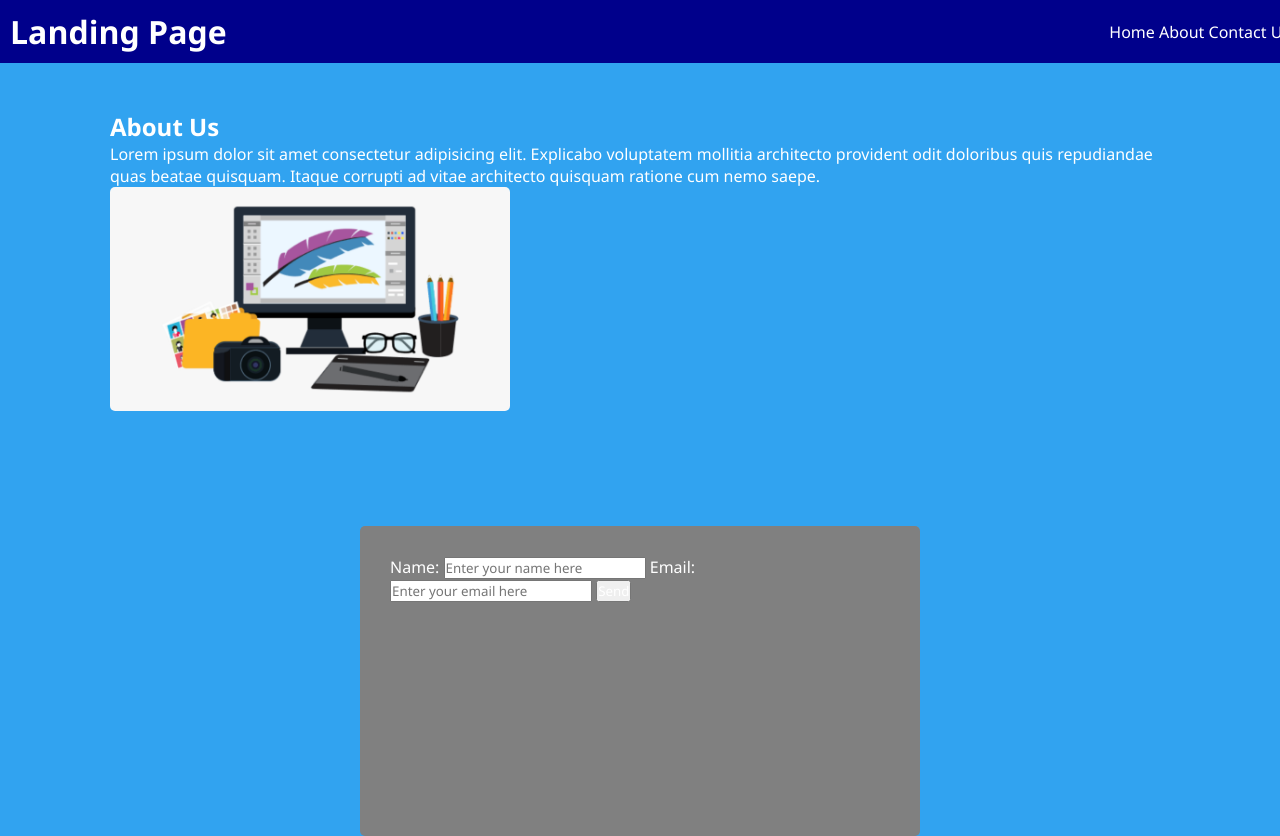
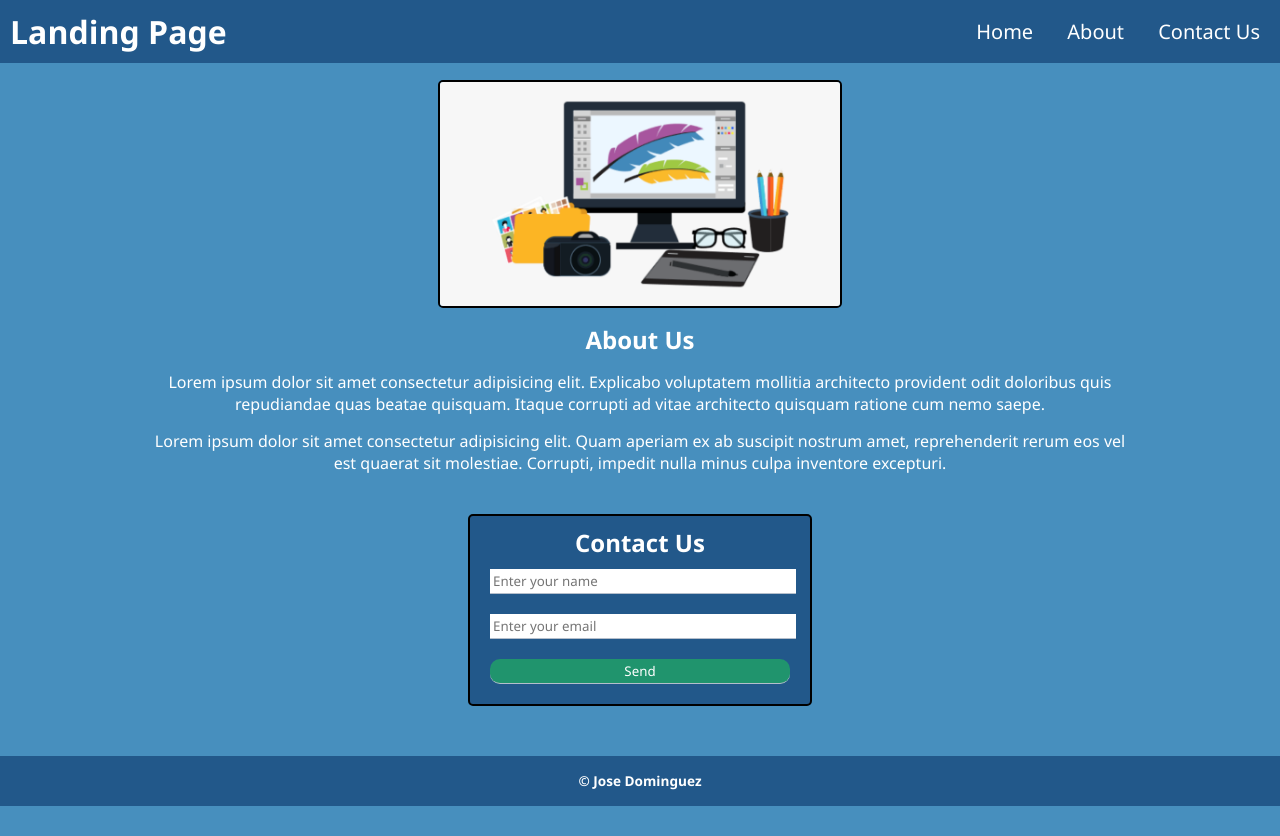
Before and after one commit to jdomindev/landing-page-project, a plain HTML site: page index.html in a window 1280 px wide. After the commit the page ends 806 px from the top, so only its background shows below. Drawn offline with Linux system fonts and the light colour scheme.

Commit message:
improved navbar spacing, lots of css padding and margin adjustments to about us and contact section. Improved contact form and added a footer.

```diff
--- a/assets/style.css
+++ b/assets/style.css
@@ -7,58 +7,114 @@
 }
 
 body {
-  background-color: rgb(49, 163, 240);
+  background-color: rgb(71, 143, 190);
 }
 
-/* Header */
+/* Header + Nav */
 
-#header {
+header {
   display: flex;
   position: fixed;
   top: 0;
   left: 0;
   justify-content: space-between;
   align-items: center;
-  background-color: darkblue;
+  background-color: rgb(34, 88, 138);
   padding: 10px;
   width: 100%;
 }
 
-#nav ul li {
+nav ul li {
   display: inline;
   text-decoration: none;
-  justify-content: space-between;
+  padding-right: 30px;
+  font-size: 1.25em;
 }
 
 nav a {
   text-decoration: none;
-  justify-content: space-between;
+}
+
+nav a:hover {
+  border-bottom: 2px solid white;
 }
 
 /* About */
 
-#about {
-  padding: 110px;
+.container {
+  text-align: center;
+  margin: 80px 150px 30px 150px;
 }
 
-#about h2 {
-  margin: 0 auto;
+.container h2 {
+  margin: 10px;
 }
 
-#about img {
+.container p {
+  margin: 15px 0;
+}
+
+.container img {
   width: 400px;
   border-radius: 5px;
+  border: 2px solid black;
 }
 
 /* Contact */
 #contact {
-  background-color: gray;
-  height: 250px;
-  width: 500px;
-  padding: 30px;
+  padding: 10px 0px 50px 0px;
+}
+
+.container-form {
+  background-color: rgb(34, 88, 138);
+  justify-content: center;
+  width: 300px;
+  padding: 10px 20px 20px 20px;
   margin: 0 auto;
   border-radius: 5px;
+  border: 2px solid black;
+}
+.container-form input {
+  border: 0;
+  border-bottom: 1px solid #b4becb;
+  width: 100%;
+  padding: 3px;
 }
 
-form {
+.container-form h2 {
+  text-align: center;
+  margin-bottom: 10px;
 }
+
+.form-control{
+  margin: 10px 0 20px 0;
+}
+
+.container-form input:focus {
+  outline: none;
+}
+
+.btn {
+  padding: 10px;
+  background-color:rgb(32, 148, 109);
+  border: 1px solid black;
+  border-radius: 10px;
+  color: white;
+  justify-content: center;
+}
+
+/* Footer */
+
+footer {
+  width: 100%;
+  height: 50px;
+  background-color: rgb(34, 88, 138);
+  bottom: 0;
+  left: 0;
+}
+
+footer h3 {
+  text-align: center;
+  padding-top: 15px;
+  font-size: .85em;
+}
--- a/index.html
+++ b/index.html
@@ -1,7 +1,7 @@
 <!--
 X    It's done when the page uses semantic HTML elements.
 
-    It's done when the page uses universal, element, and class selectors in CSS.
+X It's done when the page uses universal, element, and class selectors in CSS.
 
 X It's done when the page features at least three colors in the design.
 
@@ -45,34 +45,37 @@ It's done when the page is deployed to GitHub Pages. -->
     </header>
     <main id="main">
       <section id="about">
-        <h2>About Us</h2>
-        <p>
+        <div class="container">
+          <img src="./assets/images/image-1.png" alt="computer with feathers on screen and office supplies around computer" />
+          <h2>About Us</h2>
+          <p>
           Lorem ipsum dolor sit amet consectetur adipisicing elit. Explicabo
           voluptatem mollitia architecto provident odit doloribus quis
           repudiandae quas beatae quisquam. Itaque corrupti ad vitae architecto
           quisquam ratione cum nemo saepe.
-        </p>
-        <img src="./assets/images/image-1.png" alt="computer with feathers on screen and office supplies around computer" />
+          </p>
+          <p>
+            Lorem ipsum dolor sit amet consectetur adipisicing elit. Quam aperiam ex ab suscipit nostrum amet, reprehenderit rerum eos vel est quaerat sit molestiae. Corrupti, impedit nulla minus culpa inventore excepturi.
+          </p>
+        </div>
       </section>
       <section id="contact">
-        <form>
-          <label for="input">Name:</label>
-          <input
-            type="text"
-            name="name"
-            placeholder="Enter your name here"
-            required
-          />
-          <label for="input">Email:</label>
-          <input
-            type="email"
-            name="email"
-            placeholder="Enter your email here"
-            required
-          />
-          <input type="submit" value="Send" />
-        </form>
+        <div class="container-form">
+            <h2>Contact Us</h2>
+            <form>
+              <div class="form-control">
+                  <input type="text" name="name" placeholder="Enter your name" required>
+              </div>
+              <div class="form-control">
+                  <input type="email" name="email" placeholder="Enter your email" required>
+              </div>
+              <input type="submit" value="Send" class="btn">
+            </form>
+        </div>
       </section>
+      <footer>
+        <h3>&copy; Jose Dominguez</h3>
+      </footer>
     </main>
   </body>
 </html>
```
